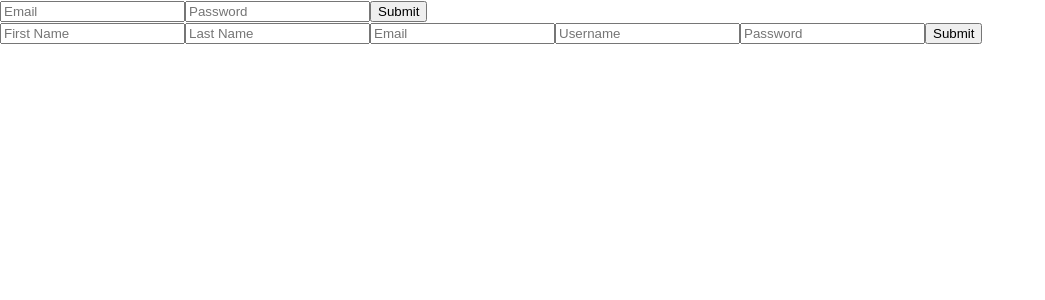
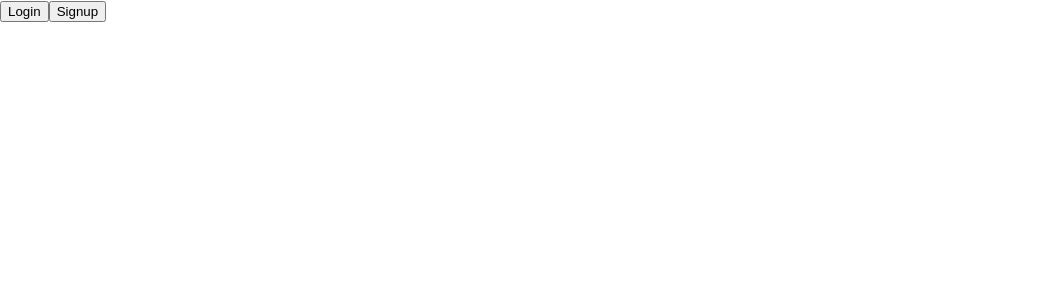
Before and after one commit to josephlbaker/capstone, a React (Create React App) app in the folder frontend/: page / in a window 1280 px wide. Shown: the top 300 px of the page, without its empty margins (0-1045 px from the left). Built offline with nearby package versions, Linux system fonts and the light colour scheme.

Commit message:
last commit before styling

```diff
--- a/frontend/src/components/GamesList.js
+++ b/frontend/src/components/GamesList.js
@@ -5,6 +5,23 @@ import SignUp from './SignUp';
 import SearchBar from './SearchBar';
 
 export default class GamesList extends Component {
+
+  state = {
+    render: ''
+  }
+
+  handleClick(compName, e) {
+    this.setState({ render: compName });
+  }
+
+  renderSubComp() {
+    switch (this.state.render) {
+      case 'login': return <LogIn handleInput={this.props.handleInput}
+        handleLogin={this.props.handleLogin} />
+      case 'signup': return <SignUp handleSignUp={this.props.handleSignUp}
+        handleInput={this.props.handleInput} />
+    }
+  }
 
   render() {
 
@@ -20,10 +37,9 @@ export default class GamesList extends Component {
     } else {
       return (
         <div>
-          <LogIn handleInput={this.props.handleInput}
-            handleLogin={this.props.handleLogin} />
-          <SignUp handleSignUp={this.props.handleSignUp}
-            handleInput={this.props.handleInput} />
+          <button onClick={this.handleClick.bind(this, 'login')}>Login</button>
+          <button onClick={this.handleClick.bind(this, 'signup')}>Signup</button>
+          {this.renderSubComp()}
         </div>
       )
     }
```
